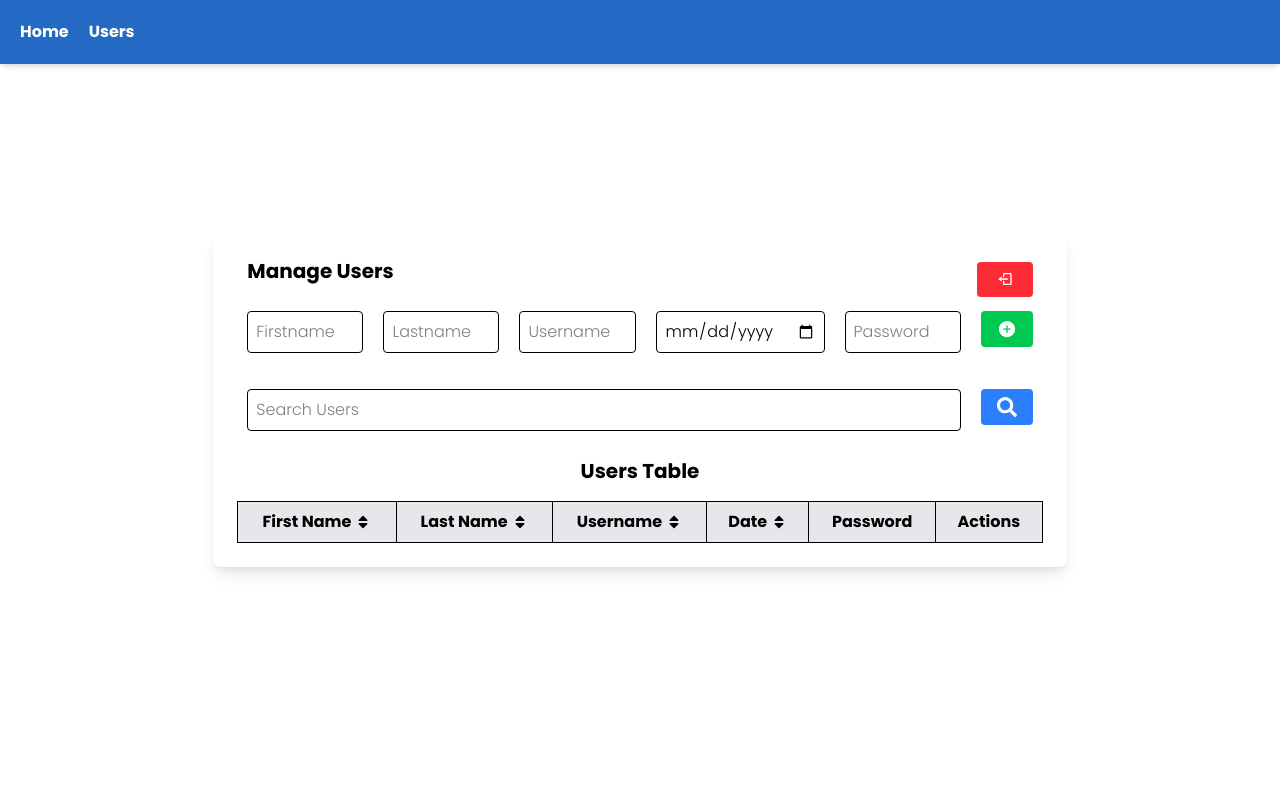
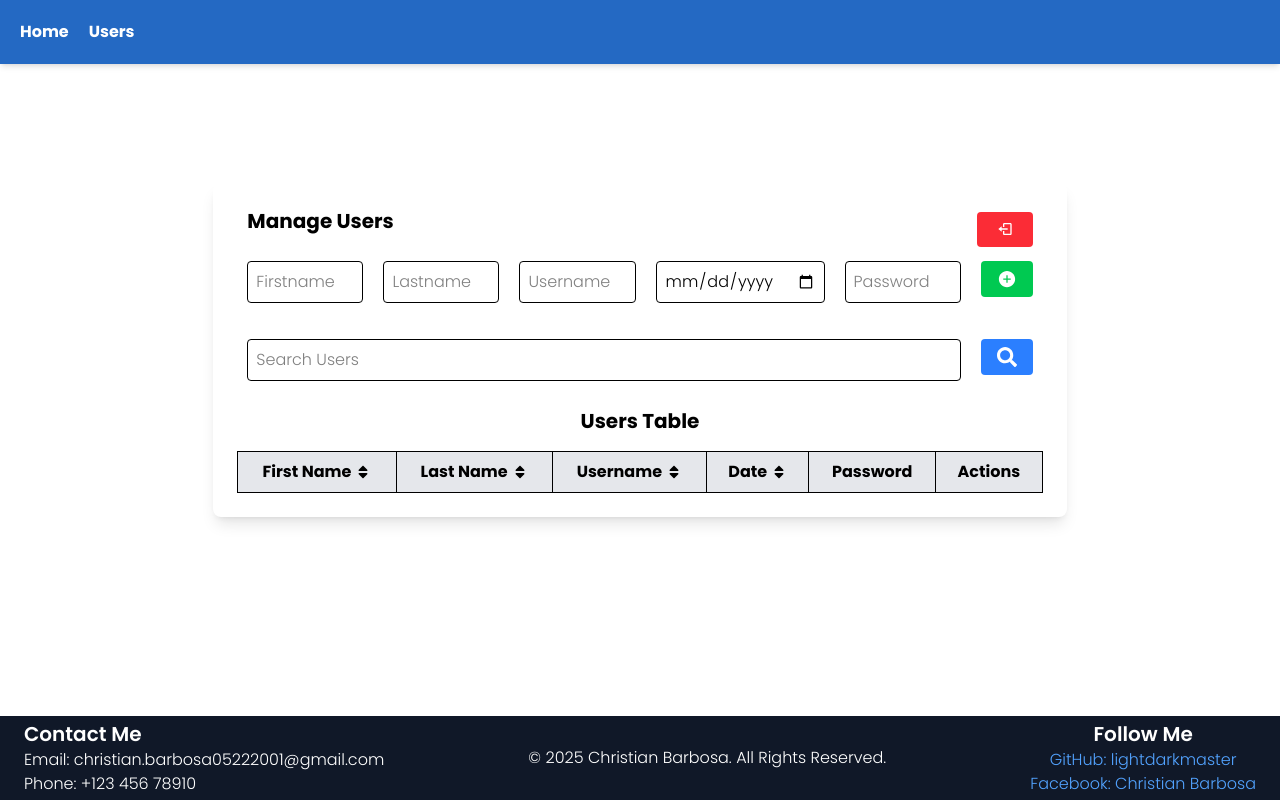
Before and after one commit to lightdarkmaster/typescript-user-management, a React (Vite) app: page /dashboard in a window 1280 px wide. Built offline with nearby package versions, Linux system fonts and the light colour scheme; a web font is replaced by a local one.

Commit message:
Add Footer

```diff
--- a/src/Dashboard.tsx
+++ b/src/Dashboard.tsx
@@ -11,6 +11,7 @@ import { IoSaveSharp } from "react-icons/io5";
 import { FaSort } from "react-icons/fa";
 import { BiLogOut } from "react-icons/bi";
 import { useNavigate } from "react-router-dom";
+import Footer from "./components/Footer";
 
 const Dashboard: React.FC<Properties> = ({ users, setUsers }) => {
   const [username, setUsername] = useState("");
@@ -330,6 +331,7 @@ const Dashboard: React.FC<Properties> = ({ users, setUsers }) => {
           </table>
         </div>
       </div>
+    <Footer/>
     </div>
   );
 };
--- a/src/components/Footer.tsx
+++ b/src/components/Footer.tsx
@@ -1,10 +1,42 @@
-
 function Footer() {
   return (
-    <div className="w-full h-fit bg-red-600">
-<h1>Footer</h1>
-    </div>
-  )
+    <footer className="w-full h-fit bg-gray-900 text-white py-1">
+      <div className="container mx-auto px-6 flex flex-col md:flex-row justify-between items-center">
+        {/* Left Side - Contact Info */}
+        <div className="text-center md:text-left">
+          <h2 className="text-xl font-semibold">Contact Me</h2>
+          <p>Email: christian.barbosa05222001@gmail.com</p>
+          <p>Phone: +123 456 78910</p>
+        </div>
+
+
+        <div className="text-center mt-4 md:mt-0">
+          <p>&copy; {new Date().getFullYear()} Christian Barbosa. All Rights Reserved.</p>
+        </div>
+
+
+        <div className="text-center mt-4 md:mt-0 flex flex-col">
+          <h2 className="text-xl font-semibold">Follow Me</h2>
+          <a
+            href="https://github.com/lightdarkmaster"
+            target="_blank"
+            rel="noopener noreferrer"
+            className="text-blue-400 hover:underline"
+          >
+            GitHub: lightdarkmaster
+          </a>
+          <a
+            href="https://www.facebook.com/ChanNotDiff/"
+            target="_blank"
+            rel="noopener noreferrer"
+            className="text-blue-400 hover:underline"
+          >
+            Facebook: Christian Barbosa
+          </a>
+        </div>
+      </div>
+    </footer>
+  );
 }
 
-export default Footer
+export default Footer;
```
